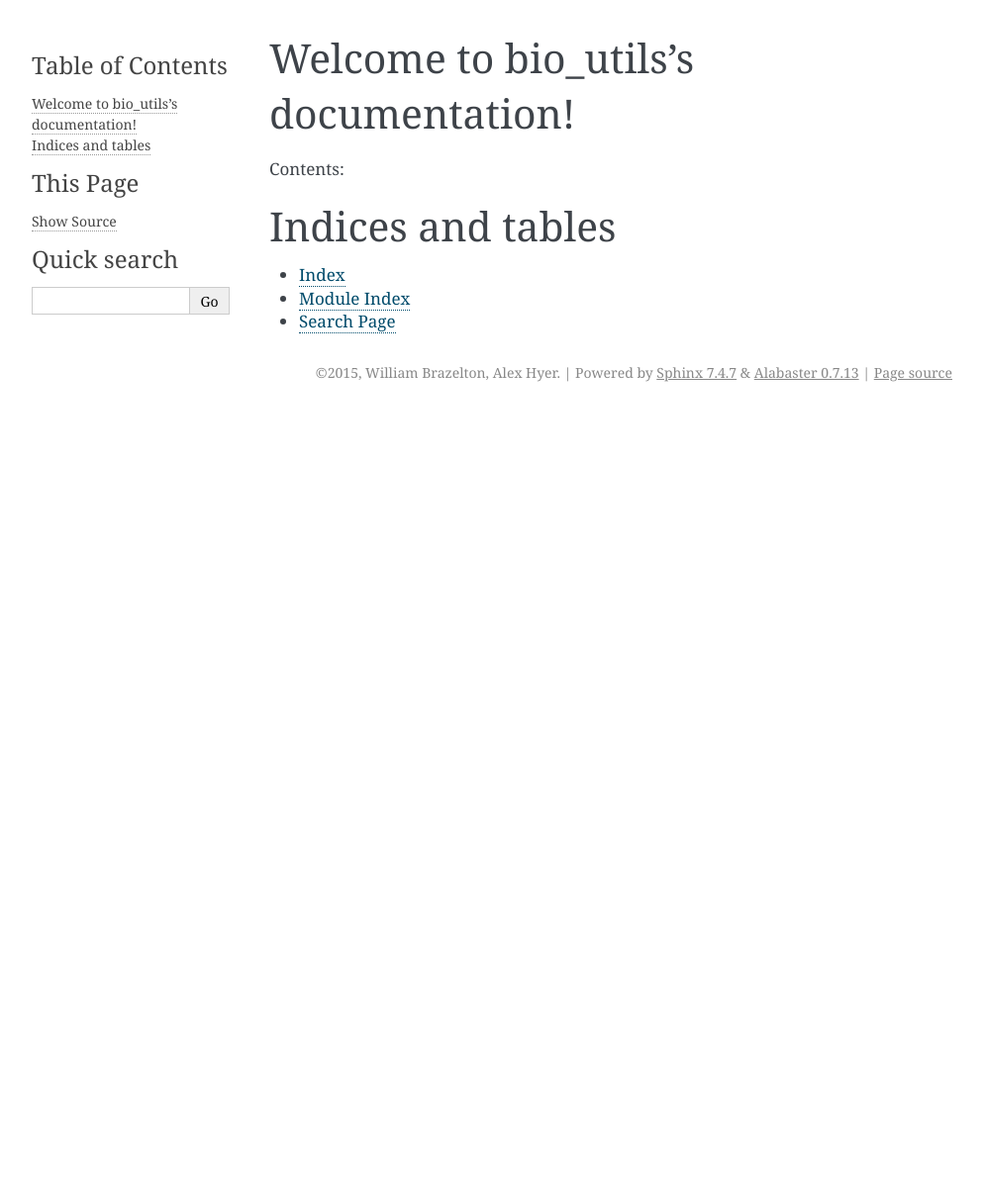
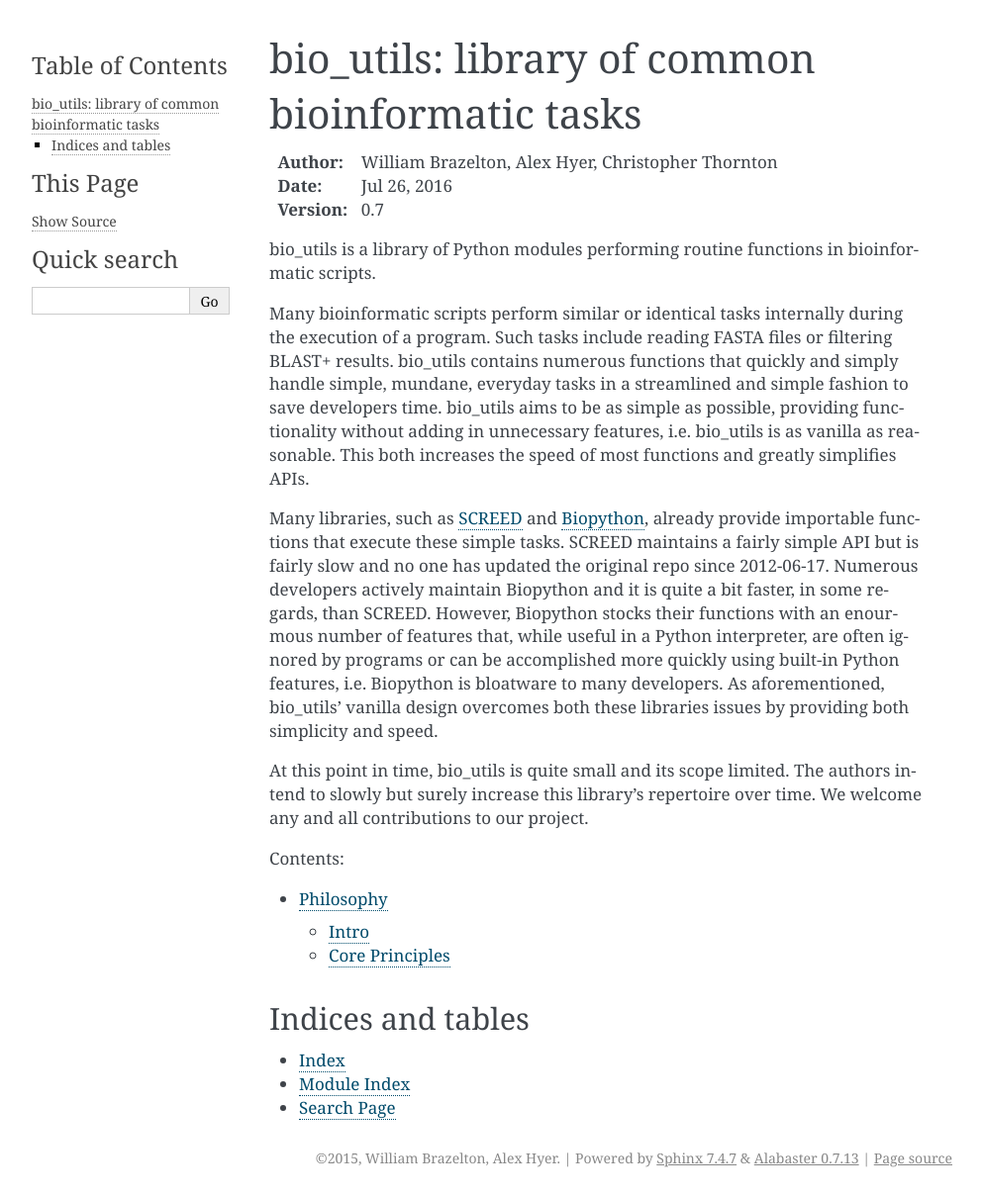
Before and after one commit to Brazelton-Lab/bio_utils, a Sphinx documentation site: the page built from source/index.rst, in a window 1280 px wide. Shown: the whole page at 99% size, without its empty margins (148-1141 px from the left). Built offline with Sphinx 7.4.7, drawn with Linux system fonts in a browser that asks for light colours; before the commit the page ends 900 px from its top, so only the background shows below that.

Commit message:
Started creating docs
Began writing docs using Sphinx

```diff
--- a/setup.py
+++ b/setup.py
@@ -24,8 +24,8 @@ Copyright:
 from setuptools import setup
 
 setup(name='bio_utils',
-      version='0.7.18',
-      description='importable functions often used by bioinformatic scripts',
+      version='0.7.19a1',
+      description='library of common bioinformatic tasks',
       classifiers=[
           'Development Status :: 4 - Beta',
           'Intended Audience :: Science/Research',
@@ -40,7 +40,7 @@ setup(name='bio_utils',
       keywords='bioinformatics iterators verifiers verify iterate utilities',
       url='https://github.com/Brazelton-Lab/bio_utils/',
       download_url='https://github.com/Brazelton-Lab/metameta/tarball/'
-                   '0.7.18',
+                   '0.7.19a1',
       author='Alex Hyer',
       author_email='theonehyer@gmail.com',
       license='GPLv3',
--- a/source/conf.py
+++ b/source/conf.py
@@ -63,7 +63,7 @@ author = 'William Brazelton, Alex Hyer, Christopher Thornton'
 # The short X.Y version.
 version = '0.7'
 # The full version, including alpha/beta/rc tags.
-release = '0.7.13'
+release = '0.7.19a1'
 
 # The language for content autogenerated by Sphinx. Refer to documentation
 # for a list of supported languages.
--- a/source/index.rst
+++ b/source/index.rst
@@ -1,16 +1,46 @@
-.. bio_utils documentation master file, created by
-   sphinx-quickstart on Fri Apr 29 17:06:37 2016.
-   You can adapt this file completely to your liking, but it should at least
-   contain the root `toctree` directive.
+================================================
+bio_utils: library of common bioinformatic tasks
+================================================
 
-Welcome to bio_utils's documentation!
-=====================================
+:Author: William Brazelton, Alex Hyer, Christopher Thornton
+:Date: |today|
+:Version: |version|
+
+bio_utils is a library of Python modules performing routine functions in
+bioinformatic scripts.
+
+Many bioinformatic scripts perform similar or identical tasks internally
+during the execution of a program. Such tasks include reading FASTA files or
+filtering BLAST+ results. bio_utils contains numerous functions that quickly
+and simply handle simple, mundane, everyday tasks in a streamlined and simple
+fashion to save developers time. bio_utils aims to be as simple as possible,
+providing functionality without adding in unnecessary features, i.e. bio_utils
+is as vanilla as reasonable. This both increases the speed of most functions
+and greatly simplifies APIs.
+
+Many libraries, such as
+`SCREED <https://screed.readthedocs.io/en/v0.9/>`_ and
+`Biopython <http://biopython.org/>`_, already provide importable functions that
+execute these simple tasks. SCREED maintains a fairly simple API but is fairly
+slow and no one has updated the original repo since 2012-06-17. Numerous
+developers actively maintain Biopython and it is quite a bit faster, in some
+regards, than SCREED. However, Biopython stocks their functions with an
+enourmous number of features that, while useful in a Python interpreter, are
+often ignored by programs or can be accomplished more quickly using built-in
+Python  features, i.e. Biopython is bloatware to many developers. As
+aforementioned, bio_utils' vanilla design overcomes both these libraries issues
+by providing both simplicity and speed.
+
+At this point in time, bio_utils is quite small and its scope limited. The
+authors intend to slowly but surely increase this library's repertoire over
+time. We welcome any and all contributions to our project.
 
 Contents:
 
 .. toctree::
    :maxdepth: 2
 
+   philosophy.rst
 
 
 Indices and tables
--- /dev/null
+++ b/source/philosophy.rst
@@ -0,0 +1,66 @@
+==========
+Philosophy
+==========
+
+Intro
+=====
+
+Due to the *potential* size of this project and contributors thereto, it is
+helpful to have an underlying, general philosophy concerning what should be
+included in bio_utils, how it should be coded, and where it should go within
+the library. This ensures that everything is structured logically and that
+the library is both intuitive to use and internally consistent. This document
+explains these philosophies and should be read by anyone looking to contribute
+to the library on whether or not their script belongs in bio_utils, where it
+belongs, and how to structure their script A more concrete guide on how to
+style a script in bio_utils is found in `Script_requirements.rst`.
+`Sub_Package_Requirements` describes how and when to make sub-packages in
+bio_utils.
+
+Core Principles
+===============
+
+1. Simple-to-Use/Intuitive: A software library is analogous to a toolkit. Like
+a real-world toolkit, it should be organized so that any single tool can be
+found without any real effort. Once a tool is found, it's function should be
+obvious based on it's name, e.g. a screwdriver drives a screw through
+material. To translate this analogy to computer terms, each script should be a
+single tool whose name reflects its function.
+
+2. ASAP (As Simple As Possible): A screwdriver drives a screw, a hammer applies
+normal force, and a wrench applies torque. Each of these tools' use is fairly
+singular and unique. Each script in a library should have a single,
+unique function. To say that in more confusing terms: each tool should do one
+thing and one thing only, and said thing shall not have already been done.
+Additionally, each script should be written in a straightforward manner that
+is easy to read and understand; i.e., each script should be
+`Pythonic <http://blog.startifact.com/posts/older/what-is-pythonic.html>`_.
+
+3. Heavily Documented: A library is used by developers writing a program.
+This obvious statement should lead to an obvious conclusion: a library is of no
+use if a programmer doesn't know/can't find out what any given tool does. Thus,
+each script should be very documented heavily. While, it is better to document
+more than less, there is such a thing as too much documentation. There comes a
+point where documentation is too repetitive and confuses the reader more than
+helping them; avoid this.
+
+4. Logically Organized: This point was basically made with the first Core
+Principle but will be re-iterated/elaborated on here. When opening a toolkit,
+it should be easy to figure out where a tool is because "tools of a feather
+should be stored together". Therefore, a library should have a hierarchical
+structure grouping similar tools. All tools fit into at least some category
+so there should never be a "miscellaneous" category.
+
+5. Up-to-Date: An outdated library is not particularly useful. What constitutes
+an outdated library is quite subjective as some tools may never need updating
+after they're initially written. However, this is not normally the case as
+new functions become desirable and various standards change. An up-to-date
+library should always support the latest file conventions and adhere to current
+coding standards withing both the library and the library's coding language.
+
+6. Fast: The whole point of having a library is to save time and effort by
+pre-writing tools and making them easily accessible. If the tools are slow
+for their given task, they are essentially useless. Scripts should be written
+so as to minimize resource usage and maximize speed. Occasionally, a script
+that runs fast is not ASAP and vice versa. If such a conflict arises, attempt
+to find an optimum intermediate favoring ASAP over speed.
```
Also changed, not shown: ChangeLog.rst (+9 -0 lines).
